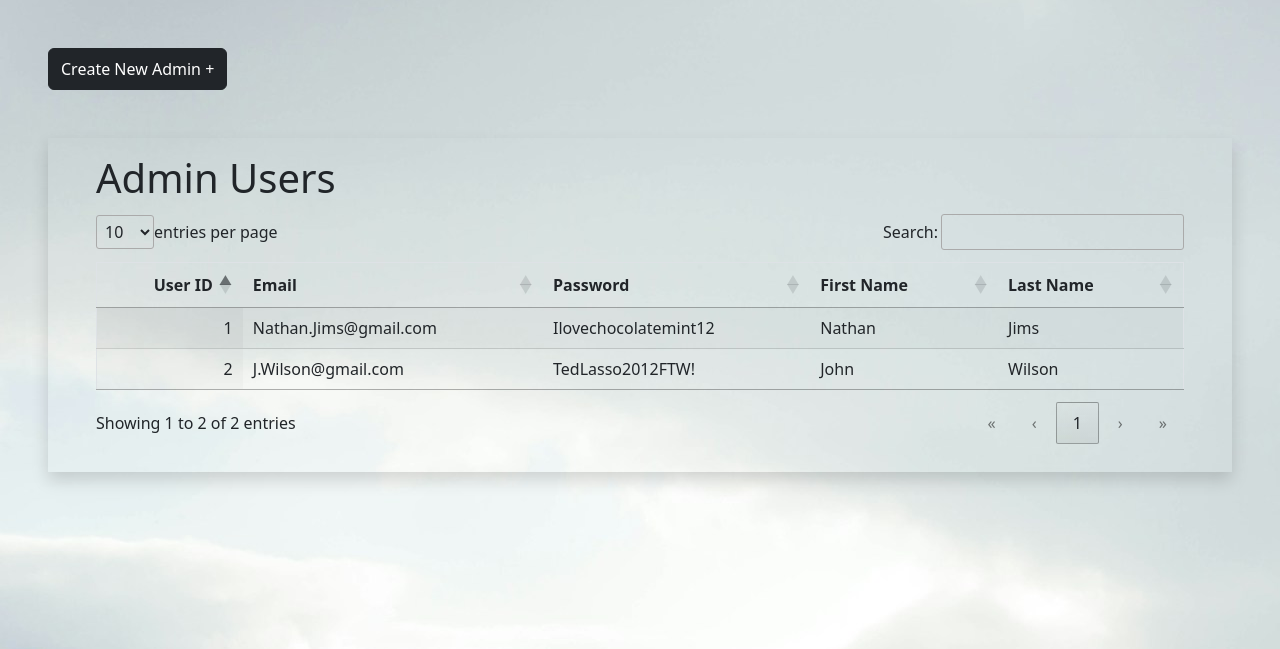
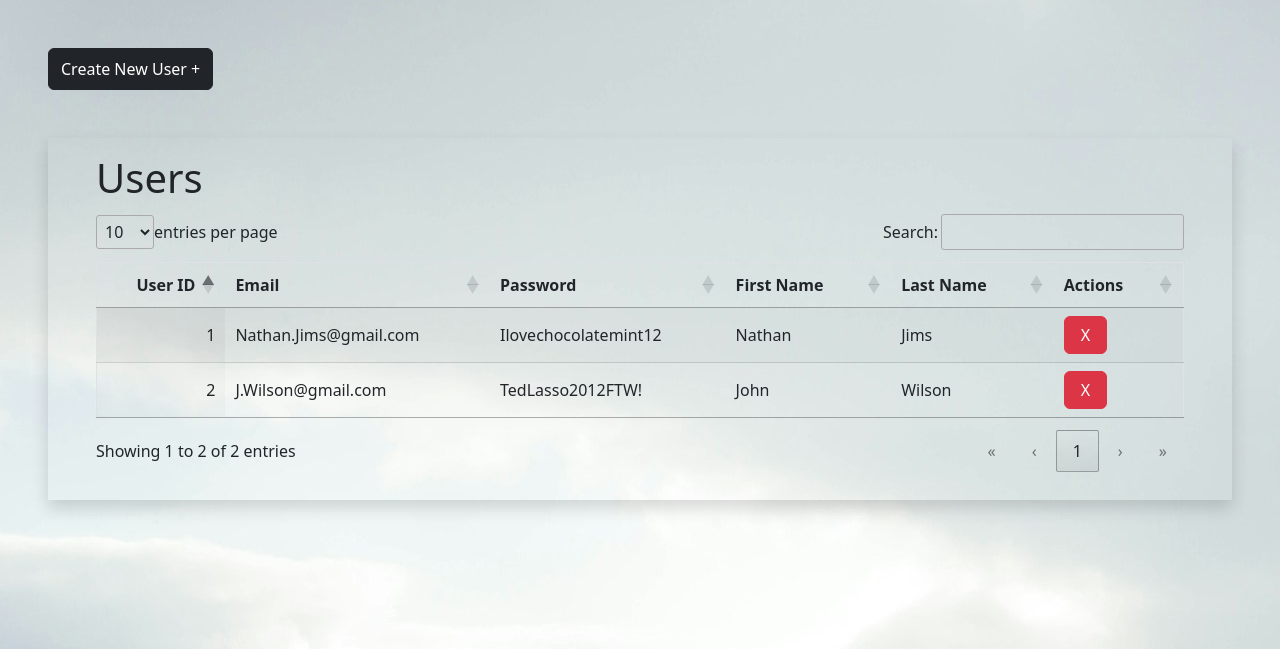
Before and after one commit to V4N1LLA-1CE/CRM-website, a PHP site: page /users.php in a window 1280 px wide. Shown: the part 57-706 px from the top of the page. Run offline with PHP 8.4, Linux system fonts and the light colour scheme; data comes from the database, SQL or seed files in the repository.

Commit message:
feat: implement delete feature for users

```diff
--- a/database/connection.php
+++ b/database/connection.php
@@ -39,7 +39,8 @@ class UserDAO
 
   public function deleteUser($id)
   {
-    $stmt = $this->dbh->prepare("DELETE FROM User WHERE id = $id");
+    $stmt = $this->dbh->prepare("DELETE FROM User WHERE id = :id");
+    $stmt->bindParam(':id', $id);
     $stmt->execute();
   }
 
--- a/users.php
+++ b/users.php
@@ -36,13 +36,11 @@
 
   <!-- Button trigger modal -->
   <button type="button" class="btn btn-dark mx-5 py-2 mt-5" data-bs-toggle="modal" data-bs-target="#exampleModal">
-    Create New Admin +
+    Create New User +
   </button>
 
-
-
   <main class="m-5 px-5 py-3 shadow">
-    <h1>Admin Users</h1>
+    <h1>Users</h1>
     <table id="userTable" class="display border">
       <thead>
         <tr>
@@ -51,6 +49,7 @@
           <th>Password</th>
           <th>First Name</th>
           <th>Last Name</th>
+          <th>Actions</th>
         </tr>
       </thead>
       <tbody>
@@ -66,6 +65,7 @@
             <td><?= $user['password'] ?></td>
             <td><?= $user['first_name'] ?></td>
             <td><?= $user['last_name'] ?></td>
+            <td><a href="delete-user.php?id2delete=<?= $user['id'] ?>"><button class="btn btn-danger px-3">X</button></a></td>
           </tr>
         <?php } ?>
       </tbody>
@@ -78,7 +78,7 @@
     <div class="modal-dialog">
       <div class="modal-content">
         <div class="modal-header">
-          <h1 class="modal-title fs-5" id="exampleModalLabel">Create New Admin User</h1>
+          <h1 class="modal-title fs-5" id="exampleModalLabel">Create New User</h1>
           <button type="button" class="btn-close" data-bs-dismiss="modal" aria-label="Close"></button>
         </div>
         <div class="modal-body p-5">
```
Also changed, not shown: delete-user.php (added, +9 -0 lines).
